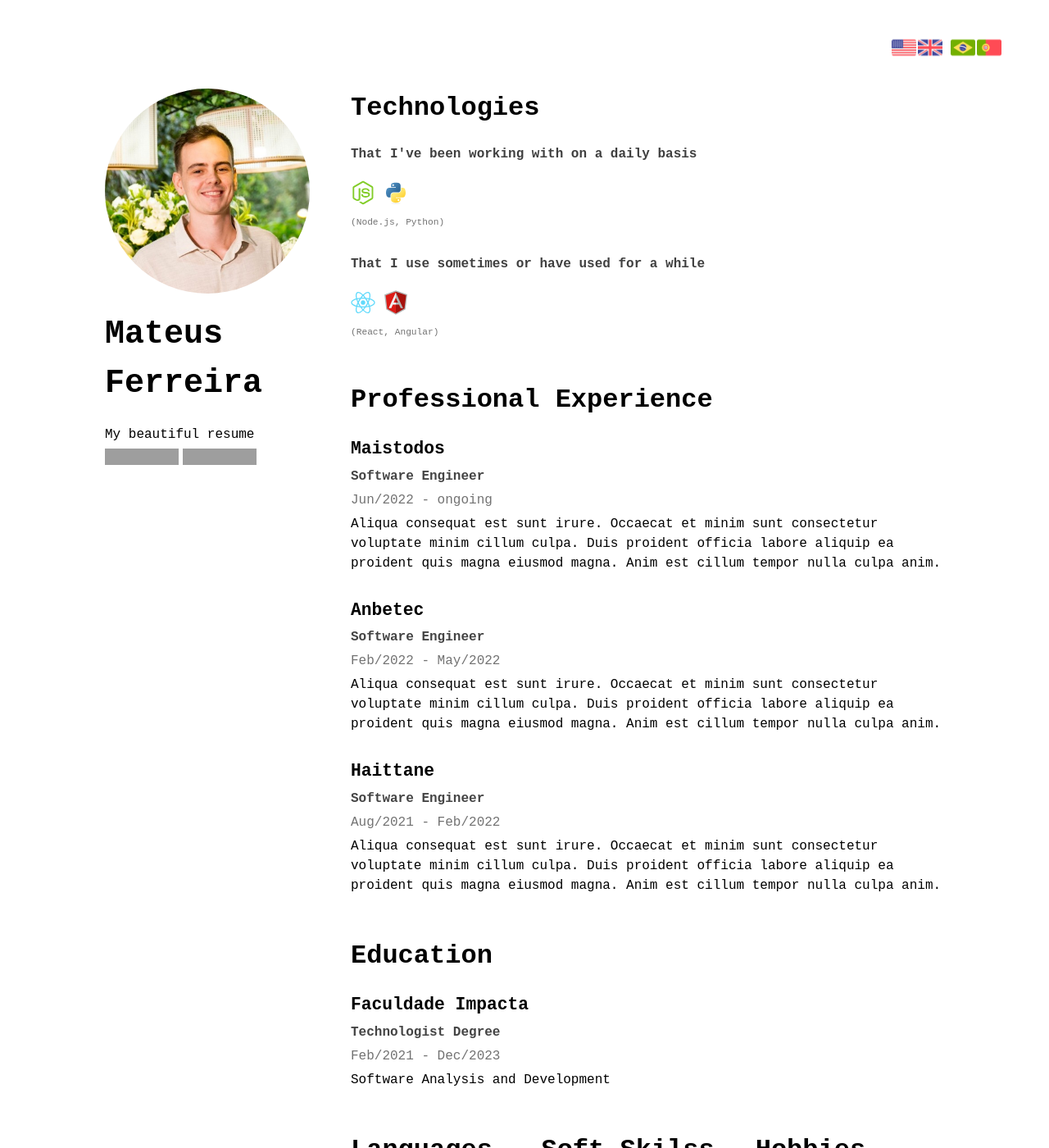
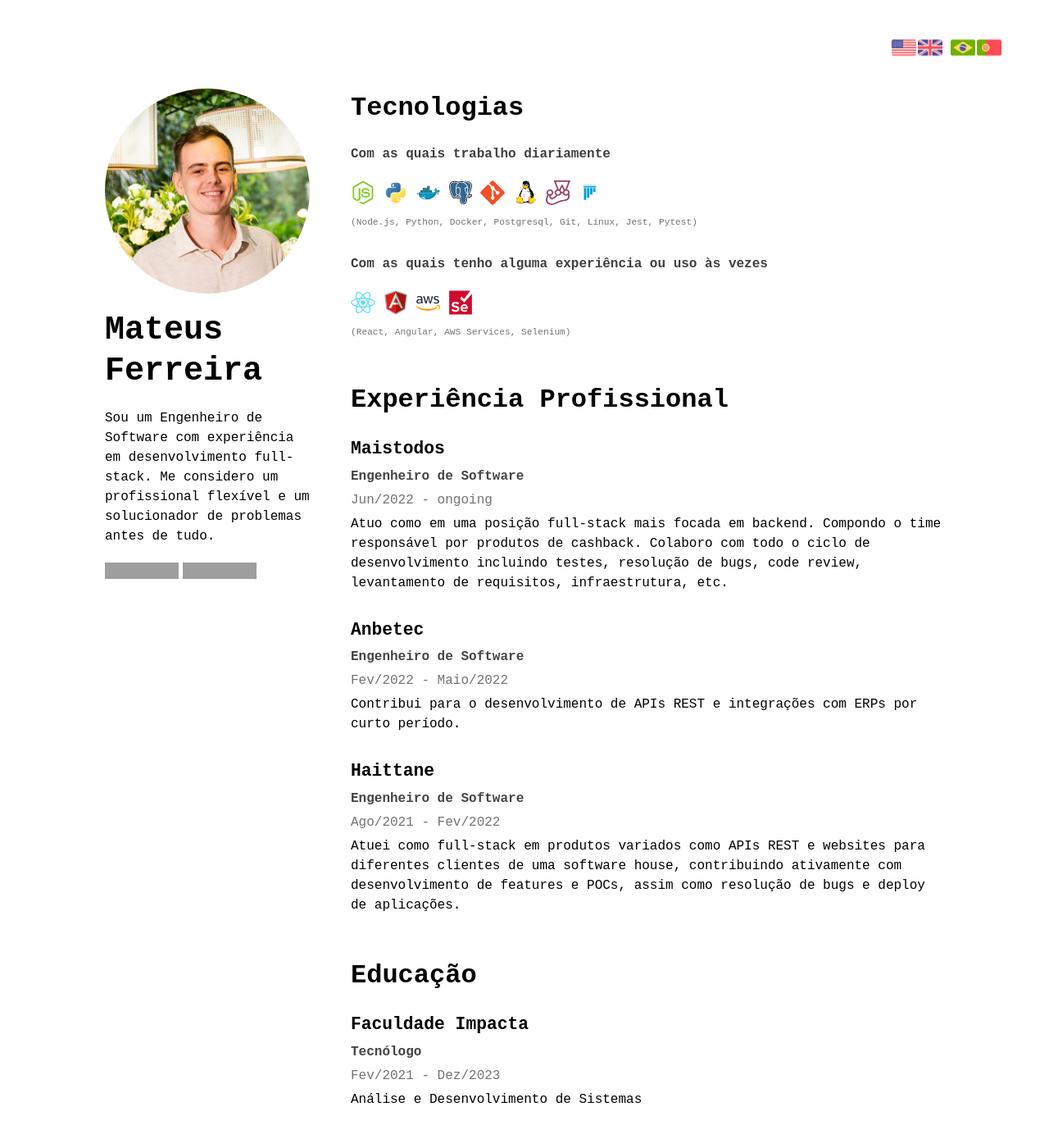
Before and after one commit to mateusasferreira/mateusasferreira.github.io, a Jekyll site: the page built from pages/pt.md, in a window 1280 px wide and 1400 px high. Shown: the whole window at 82% size. Built offline with Jekyll 4.4.1, drawn with Linux system fonts in a browser that asks for light colours; some of the changed text lies outside the part shown; grey boxes are pictures that could not be loaded.

```diff
--- a/_layouts/cv.html
+++ b/_layouts/cv.html
@@ -7,9 +7,9 @@ layout: default
         <div class="img-ctn">
             <img class="profile-img" src="/assets/img/profile.png">
         </div>
-        <h1>{{ page.title }}</h1>
+        <h1 style="line-height: 1.25;">{{ page.title }}</h1>
 
-        <p>{{page.description}}</p>
+        <p style="margin-bottom: 20px;">{{page.description}}</p>
 
 
         <div style="display: flex; gap: 5px">
--- a/pages/pt.md
+++ b/pages/pt.md
@@ -1,69 +1,82 @@
 ---
-# Feel free to add content and custom Front Matter to this file.
-# To modify the layout, see https://jekyllrb.com/docs/themes/#overriding-theme-defaults
-
 layout: cv
 permalink: /pt
 
 title: Mateus Ferreira
 description: >
-    My beautiful resume
+    Sou um Engenheiro de Software com experiência em desenvolvimento full-stack. Me considero um profissional flexível e um solucionador de problemas antes de tudo.
 technologies:
-  title: Technologies
+  title: Tecnologias
   sections:
-    - title: That I've been working with on a daily basis
+    - title: Com as quais trabalho diariamente
       entries:
         - name: Node.js
           src_path: /assets/img/nodejs-original.svg
         - name: Python
           src_path: /assets/img/python-original.svg
-    - title: That I use sometimes or have used for a while
+        - name: Docker
+          src_path: /assets/img/docker-original.svg
+        - name: Postgresql
+          src_path: /assets/img/postgresql-original.svg
+        - name: Git
+          src_path: /assets/img/git-original.svg
+        - name: Linux
+          src_path: /assets/img/linux-original.svg
+        - name: Jest
+          src_path: /assets/img/jest-plain.svg
+        - name: Pytest
+          src_path: /assets/img/pytest-plain.svg
+    - title: Com as quais tenho alguma experiência ou uso às vezes
       entries:
         - name: React
           src_path: /assets/img/react-original.svg
         - name: Angular
           src_path: /assets/img/angularjs-original.svg
+        - name: AWS Services
+          src_path: /assets/img/aws.png
+        - name: Selenium
+          src_path: /assets/img/selenium-original.svg
 experience:
-  title: Professional Experience
+  title: Experiência Profissional
   entries:
     - name: Maistodos
-      position: Software Engineer
+      position: Engenheiro de Software
       period: Jun/2022 - ongoing
       description: >
-        Aliqua consequat est sunt irure. Occaecat et minim sunt consectetur voluptate minim cillum culpa. Duis proident officia labore aliquip ea proident quis magna eiusmod magna. Anim est cillum tempor nulla culpa anim.
+        Atuo como em uma posição full-stack mais focada em backend. Compondo o time responsável por produtos de cashback. Colaboro com todo o ciclo de desenvolvimento incluindo testes, resolução de bugs, code review, levantamento de requisitos, infraestrutura, etc.
     - name: Anbetec
-      position: Software Engineer
-      period: Feb/2022 - May/2022
+      position: Engenheiro de Software
+      period: Fev/2022 - Maio/2022
       description: >
-        Aliqua consequat est sunt irure. Occaecat et minim sunt consectetur voluptate minim cillum culpa. Duis proident officia labore aliquip ea proident quis magna eiusmod magna. Anim est cillum tempor nulla culpa anim.
+        Contribui para o desenvolvimento de APIs REST e integrações com ERPs por curto período.
     - name: Haittane
-      position: Software Engineer
-      period: Aug/2021 - Feb/2022
+      position: Engenheiro de Software
+      period: Ago/2021 - Fev/2022
       description: >
-        Aliqua consequat est sunt irure. Occaecat et minim sunt consectetur voluptate minim cillum culpa. Duis proident officia labore aliquip ea proident quis magna eiusmod magna. Anim est cillum tempor nulla culpa anim.
+        Atuei como full-stack em produtos variados como APIs REST e websites para diferentes clientes de uma software house, contribuindo ativamente com desenvolvimento de features e POCs, assim como resolução de bugs e deploy de aplicações.
 education:
-  title: Education
+  title: Educação
   entries:
     - institution: Faculdade Impacta
-      period: Feb/2021 - Dec/2023
-      name: Software Analysis and Development
-      type: Technologist Degree
+      period: Fev/2021 - Dez/2023
+      name: Análise e Desenvolvimento de Sistemas
+      type: Tecnólogo
 extras:
-  - title: Languages
+  - title: Linguagens
     entries:
-      - Portuguese (Native)
-      - English (Fluent)
-      - Spanish (Advanced)
-  - title: Soft Skilss
+      - Português (Nativo)
+      - Inglês (Fluente)
+      - Espanhol (Avançado)
+  - title: Soft Skills
     entries:
-      - Communication
-      - Team Playing
-      - Curiosity
-      - Fast Learning
+      - Comunicação
+      - Trabalho em equipe
+      - Curiosidade
+      - Aprendizado rápido
   - title: Hobbies
     entries:
-      - Cooking
-      - Music
-      - Football
+      - Cozinhar
+      - Música
+      - Futebol
 
 ---
```
